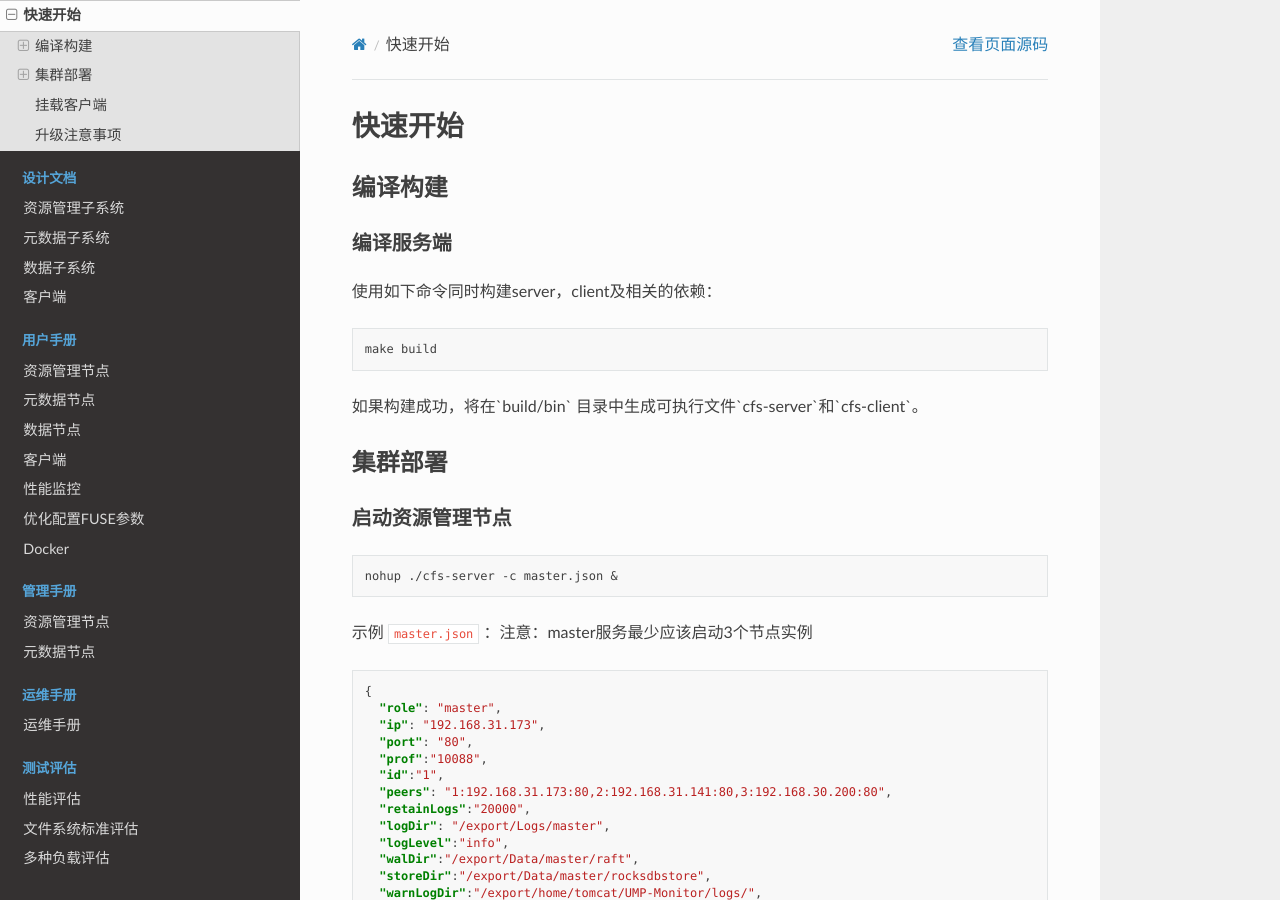
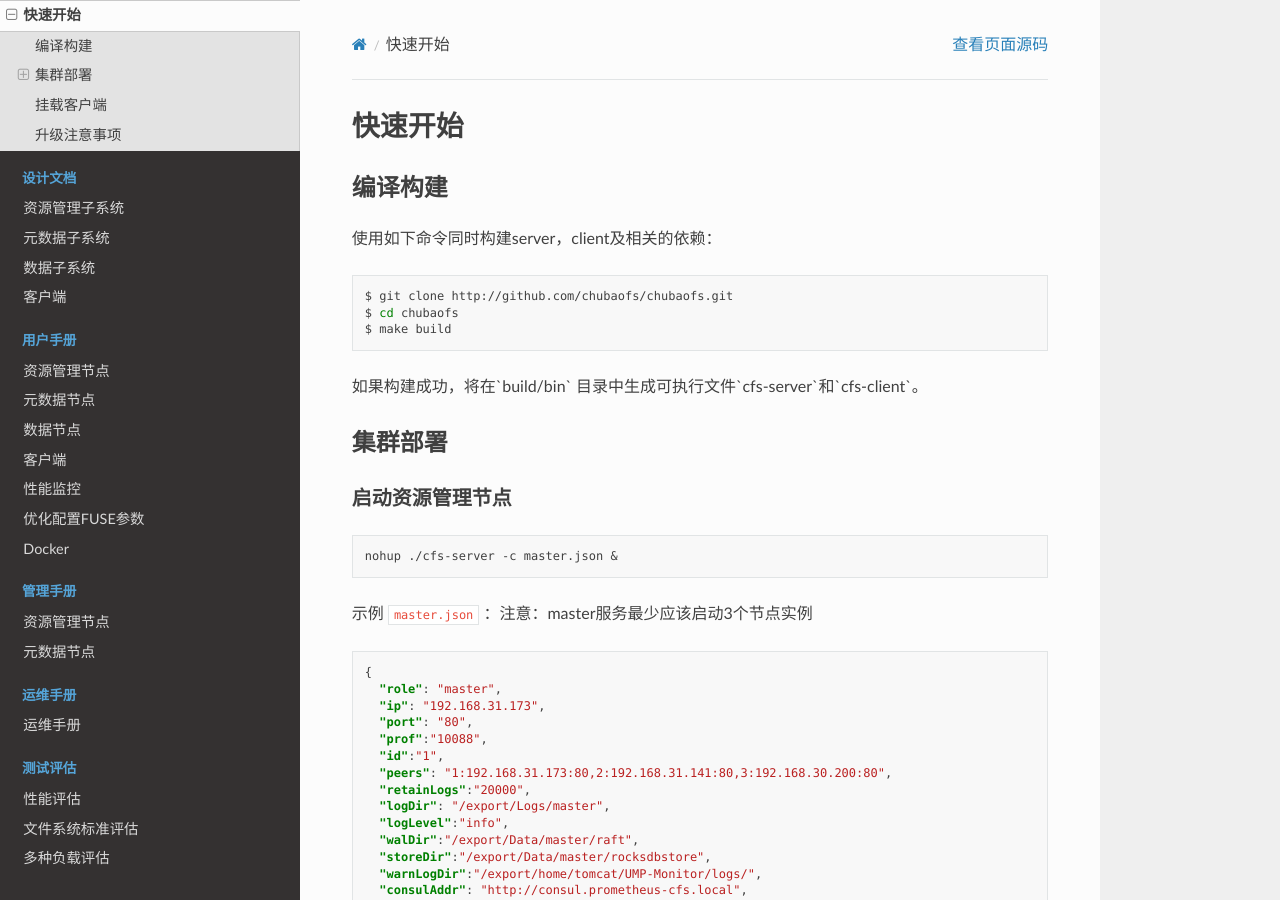
Before and after one commit to cubefs/docs-zh, a Sphinx documentation site: the page built from docs/source/quick-start-guide.rst, in a window 1280 px wide and 900 px high. Built offline with Sphinx 7.4.7 and the Read the Docs theme 2.0.0, drawn with Linux system fonts in a browser that asks for light colours.

```diff
--- a/docs/source/quick-start-guide.rst
+++ b/docs/source/quick-start-guide.rst
@@ -4,14 +4,13 @@
 编译构建
 --------
 
-编译服务端
-^^^^^^^^^^^^^
-
 使用如下命令同时构建server，client及相关的依赖：
 
 .. code-block:: bash
 
-   make build
+   $ git clone http://github.com/chubaofs/chubaofs.git
+   $ cd chubaofs
+   $ make build
 
 如果构建成功，将在`build/bin` 目录中生成可执行文件`cfs-server`和`cfs-client`。
 
```
